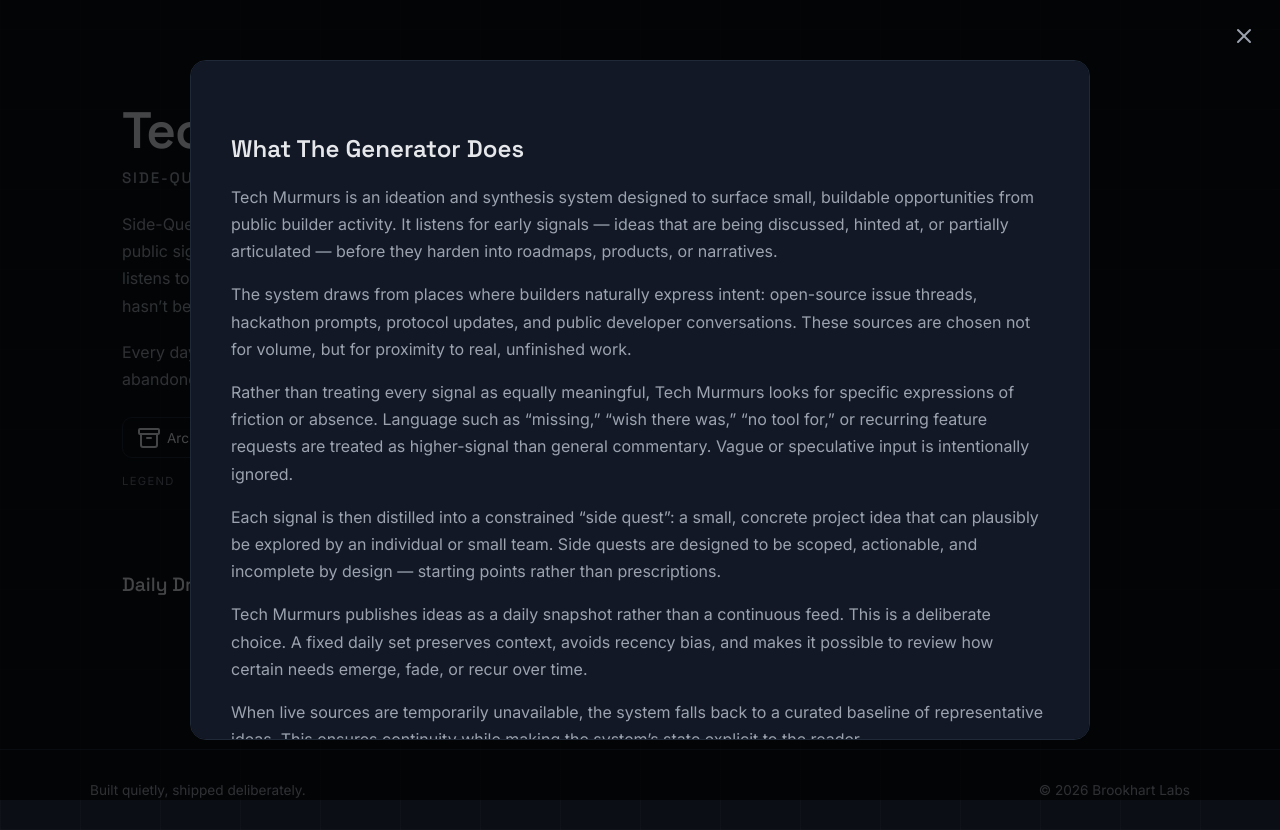
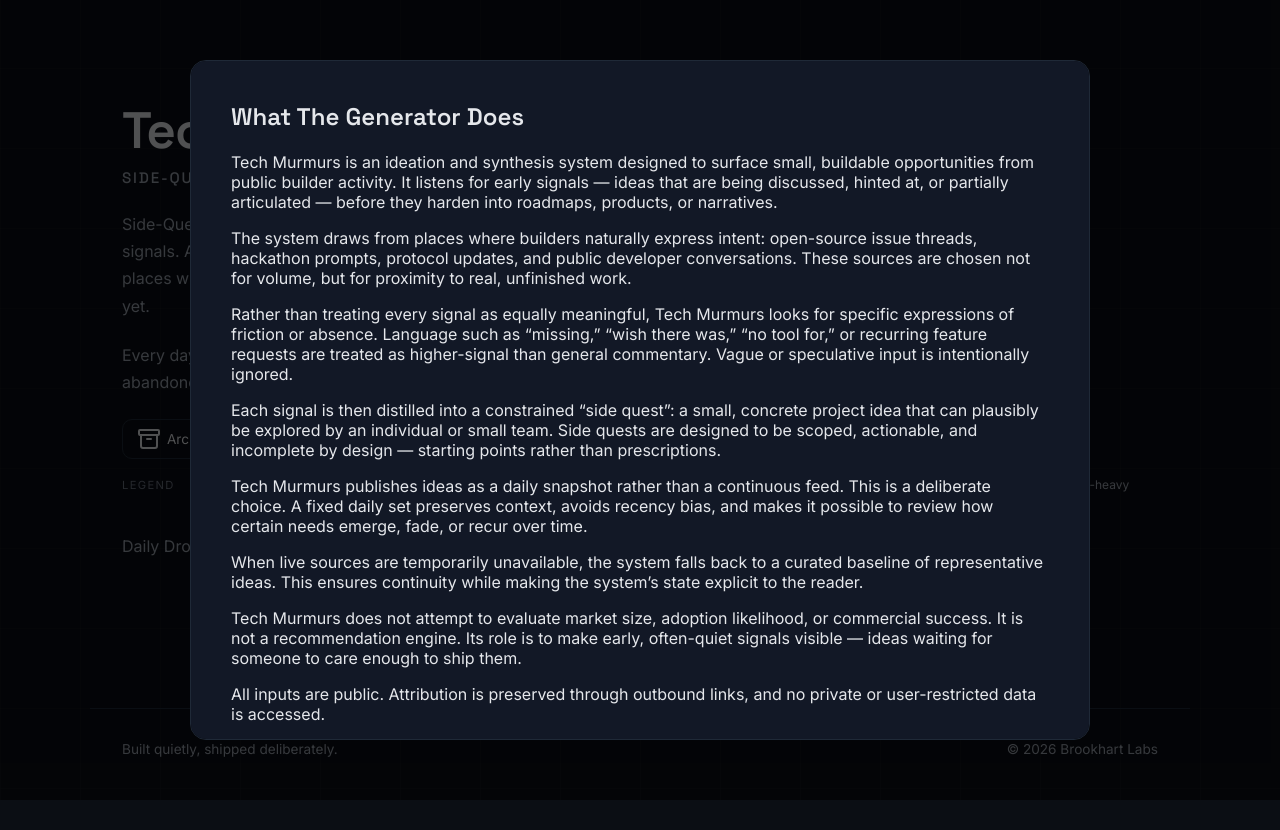
Before and after one commit to SBrookhart/side-quest-generator, a website: page index.html in a window 1280 px wide. Both pictures are taken after a click on the button "Methodology". After the commit the page ends 800 px from the top, so only its background shows below. Drawn offline with nearby package versions, Linux system fonts and the light colour scheme.

Commit message:
Update index.html

```diff
--- a/index.html
+++ b/index.html
@@ -38,9 +38,13 @@
         var(--bg);
     }
 
-    header {
+    header, main, footer {
       max-width: 1100px;
       margin: auto;
+      padding: 0 2rem;
+    }
+
+    header {
       padding: 4rem 2rem 2.5rem;
     }
 
@@ -61,21 +65,20 @@
     }
 
     header p {
-      max-width: 780px;
+      max-width: 800px;
       line-height: 1.7;
       color: var(--muted);
-      margin-bottom: 1.2rem;
+      margin-bottom: 1.4rem;
     }
 
-    .nav-row {
-      display:flex;
-      align-items:center;
-      gap:1rem;
-      margin-top:1.5rem;
-      flex-wrap:wrap;
+    .nav {
+      display: flex;
+      gap: 1rem;
+      flex-wrap: wrap;
+      margin-top: 1.2rem;
     }
 
-    .nav-row a, .nav-row button {
+    .nav a, .nav button {
       border: 1px solid var(--border);
       background: transparent;
       color: var(--text);
@@ -93,9 +96,10 @@
       display: flex;
       align-items: center;
       gap: 1rem;
+      margin-top: 0.9rem;
       font-size: 0.75rem;
       color: var(--muted);
-      margin-top: 0.75rem;
+      flex-wrap: wrap;
     }
 
     .legend-label {
@@ -112,88 +116,69 @@
     }
 
     .difficulty {
-      font-size:0.7rem;
-      font-weight:600;
-      padding:0.25rem 0.7rem;
-      border-radius:999px;
-      color:#020617;
+      font-size: 0.7rem;
+      font-weight: 600;
+      padding: 0.25rem 0.7rem;
+      border-radius: 999px;
+      color: #020617;
     }
 
-    .easy { background:var(--easy); }
-    .medium { background:var(--medium); }
-    .hard { background:var(--hard); }
+    .easy { background: var(--easy); }
+    .medium { background: var(--medium); }
+    .hard { background: var(--hard); }
 
     main {
-      max-width: 1100px;
-      margin: auto;
       padding: 0 2rem 4rem;
     }
 
     .day-label {
-      font-family:"Space Grotesk",sans-serif;
-      font-size:1.2rem;
-      margin:2.5rem 0 1.5rem;
+      color: var(--muted);
+      margin-bottom: 1.5rem;
     }
 
     footer {
-      border-top:1px solid var(--border);
-      padding:2rem;
-      margin-top:4rem;
+      border-top: 1px solid var(--border);
+      padding: 2rem;
+      margin-top: 4rem;
     }
 
     .footer-inner {
-      max-width:1100px;
-      margin:auto;
-      display:flex;
-      justify-content:space-between;
-      font-size:0.85rem;
-      color:var(--muted);
+      display: flex;
+      justify-content: space-between;
+      font-size: 0.85rem;
+      color: var(--muted);
     }
 
     /* Modal */
     .modal {
-      position:fixed;
-      inset:0;
-      background:rgba(0,0,0,0.7);
-      display:none;
-      align-items:center;
-      justify-content:center;
-      padding:2rem;
-      z-index:100;
+      position: fixed;
+      inset: 0;
+      background: rgba(0,0,0,0.65);
+      display: none;
+      align-items: center;
+      justify-content: center;
+      padding: 2rem;
+      z-index: 1000;
     }
 
     .modal-content {
-      background:var(--panel);
-      border:1px solid var(--border);
-      border-radius:16px;
-      padding:2.5rem;
-      max-width:900px;
-      max-height:85vh;
-      overflow-y:auto;
+      background: var(--panel);
+      border: 1px solid var(--border);
+      border-radius: 16px;
+      padding: 2.5rem;
+      max-width: 900px;
+      max-height: 85vh;
+      overflow-y: auto;
     }
 
     .modal-content h2,
     .modal-content h3 {
-      font-family:"Space Grotesk",sans-serif;
-      margin-top:2rem;
+      font-family: "Space Grotesk", sans-serif;
+      margin-top: 2rem;
     }
 
-    .modal-content p,
-    .modal-content li {
-      line-height:1.7;
-      color:var(--muted);
-    }
-
-    .modal-content ul {
-      padding-left:1.2rem;
-    }
-
-    .close {
-      position:absolute;
-      top:1.5rem;
-      right:1.5rem;
-      cursor:pointer;
-      color:var(--muted);
+    .modal-content h2:first-child {
+      margin-top: 0;
     }
   </style>
 </head>
@@ -206,30 +191,31 @@
 
   <p>
     Side-Quest Generator for Builders sits at the intersection of unmet needs, unfinished ambition, and public signals.
-    A quiet machine for turning ambient internet intent into actionable mini-projects; it listens to the places where
-    builders talk — issues, roadmaps, hackathons, posts — and extracts what hasn’t been built yet.
+    A quiet machine for turning ambient internet intent into actionable mini-projects; it listens to the places where builders talk —
+    issues, roadmaps, hackathons, posts — and extracts what hasn’t been built yet.
   </p>
 
   <p>
-    Every day, it publishes a small set of unclaimed side quests: weird micro-projects, unbuilt features, and abandoned
-    experiments hiding in plain sight — ideas waiting for someone to care enough to ship them.
+    Every day, it publishes a small set of unclaimed side quests: weird micro-projects, unbuilt features,
+    and abandoned experiments hiding in plain sight — ideas waiting for someone to care enough to ship them.
   </p>
 
-  <div class="nav-row">
+  <div class="nav">
     <a href="archive.html"><i data-lucide="archive"></i> Archive</a>
     <button onclick="toggleMethodology()"><i data-lucide="book-open"></i> Methodology</button>
   </div>
 
   <div class="legend">
     <span class="legend-label">Legend</span>
-    <span class="legend-item"><span class="difficulty easy">Easy</span> Low lift, playful build</span>
-    <span class="legend-item"><span class="difficulty medium">Medium</span> Weekend or short sprint</span>
-    <span class="legend-item"><span class="difficulty hard">Hard</span> Deep exploration</span>
+    <span class="legend-item"><span class="difficulty easy">Easy</span>Quick build, low lift, vibe-coder friendly</span>
+    <span class="legend-item"><span class="difficulty medium">Medium</span>Scoped side project, some moving parts</span>
+    <span class="legend-item"><span class="difficulty hard">Hard</span>Deep rabbit hole, exploratory or research-heavy</span>
   </div>
 </header>
 
 <main>
   <div class="day-label">Daily Drop</div>
+  <div id="today"></div>
 </main>
 
 <footer>
@@ -242,9 +228,6 @@
 <!-- Methodology Modal -->
 <div class="modal" id="methodology">
   <div class="modal-content">
-    <div class="close" onclick="toggleMethodology()"><i data-lucide="x"></i></div>
-
-    <!-- ===== FULL METHODOLOGY VERBATIM ===== -->
 
 <h2>What The Generator Does</h2>
 
@@ -269,15 +252,20 @@
 <p>The sections below describe how the system operates at a technical level. They are included for transparency and auditability, not as a prerequisite for using the tool.</p>
 
 <h3>System Architecture</h3>
+
 <p>Tech Murmurs is a client-rendered web application backed by serverless ingestion functions. Data collection is performed via Netlify Functions, which proxy public APIs and feeds. This design allows the system to gather live signals while preventing credential exposure in the browser.</p>
 
 <h3>Integrated Data Sources</h3>
+
 <p>Current integrations include the GitHub Search API (for open issues and repository activity), GitHub Releases (used as proxies for protocol roadmaps), and public hackathon feeds accessed via RSS. Each source is queried independently and normalized into a common structure before synthesis.</p>
 
 <p>Sources are treated as complementary rather than authoritative. No single platform is assumed to represent the full landscape of builder intent.</p>
 
-    <h3>Language Analysis & Signal Identification</h3>
+<h3>Language Analysis &amp; Signal Identification</h3>
+
 <p>During ingestion, Tech Murmurs applies lightweight language analysis to distinguish actionable signals from general discussion. The goal is not semantic understanding or sentiment analysis, but the identification of explicit expressions of unmet need.</p>
+
+<p>Incoming text from issues, prompts, and posts is scanned for a small, evolving vocabulary of intent-bearing phrases. These include expressions that typically indicate absence, friction, or unfinished work, such as:</p>
 
 <ul>
   <li>“missing” or “lacking”</li>
@@ -285,6 +273,8 @@
   <li>“no tool for” or “hard to”</li>
   <li>repeated feature requests across issues or discussions</li>
 </ul>
+
+<p>These phrases are treated as heuristic markers rather than definitive signals. Their presence increases the likelihood that a piece of text represents a genuine builder need, but does not automatically qualify it for inclusion.</p>
 
 <p>In addition to phrase matching, the system considers contextual signals, such as:</p>
 
@@ -299,6 +289,7 @@
 <p>This approach keeps the analysis transparent and interpretable. Rather than relying on opaque machine-learning models, Tech Murmurs uses simple, explainable heuristics that can be inspected, adjusted, and reasoned about as the system evolves.</p>
 
 <h3>Transformation Pipeline</h3>
+
 <p>Raw inputs that pass initial filtering are transformed into a standardized side quest format. Each side quest includes:</p>
 
 <ul>
@@ -309,20 +300,27 @@
   <li>an estimated level of difficulty</li>
 </ul>
 
-    <h3>Snapshot & Archival Logic</h3>
+<p>This structure ensures consistency while leaving room for interpretation and creative implementation by builders.</p>
+
+<h3>Snapshot &amp; Archival Logic</h3>
+
 <p>Rather than streaming signals continuously, Tech Murmurs publishes a fixed daily snapshot. This reduces noise, avoids recency bias, and creates a time-series archive that can be reviewed longitudinally to observe how certain needs persist, evolve, or disappear.</p>
 
 <p>Each day’s snapshot represents a point-in-time synthesis rather than a constantly updating feed.</p>
 
-    <h3>Failure Modes & Fallbacks</h3>
+<h3>Failure Modes &amp; Fallbacks</h3>
+
 <p>If one or more live data sources fail due to rate limits, network errors, or upstream API changes, the system enters Sample Data Mode. In this state, representative ideas are shown in place of live signals, and the system’s status is explicitly surfaced in the interface.</p>
 
 <p>This behavior ensures continuity without masking system state or over-claiming real-time coverage.</p>
 
-    <h3>Scope & Limitations</h3>
+<h3>Scope &amp; Limitations</h3>
+
 <p>Tech Murmurs does not evaluate commercial viability, adoption likelihood, or technical feasibility. It does not attempt to predict outcomes or recommend specific paths forward.</p>
 
 <p>All inputs are public, and no private, gated, or user-identifiable data is accessed or inferred.</p>
+
+<button onclick="toggleMethodology()">Close</button>
 
   </div>
 </div>
```
Lines whose indentation alone changed are shown as unchanged.
